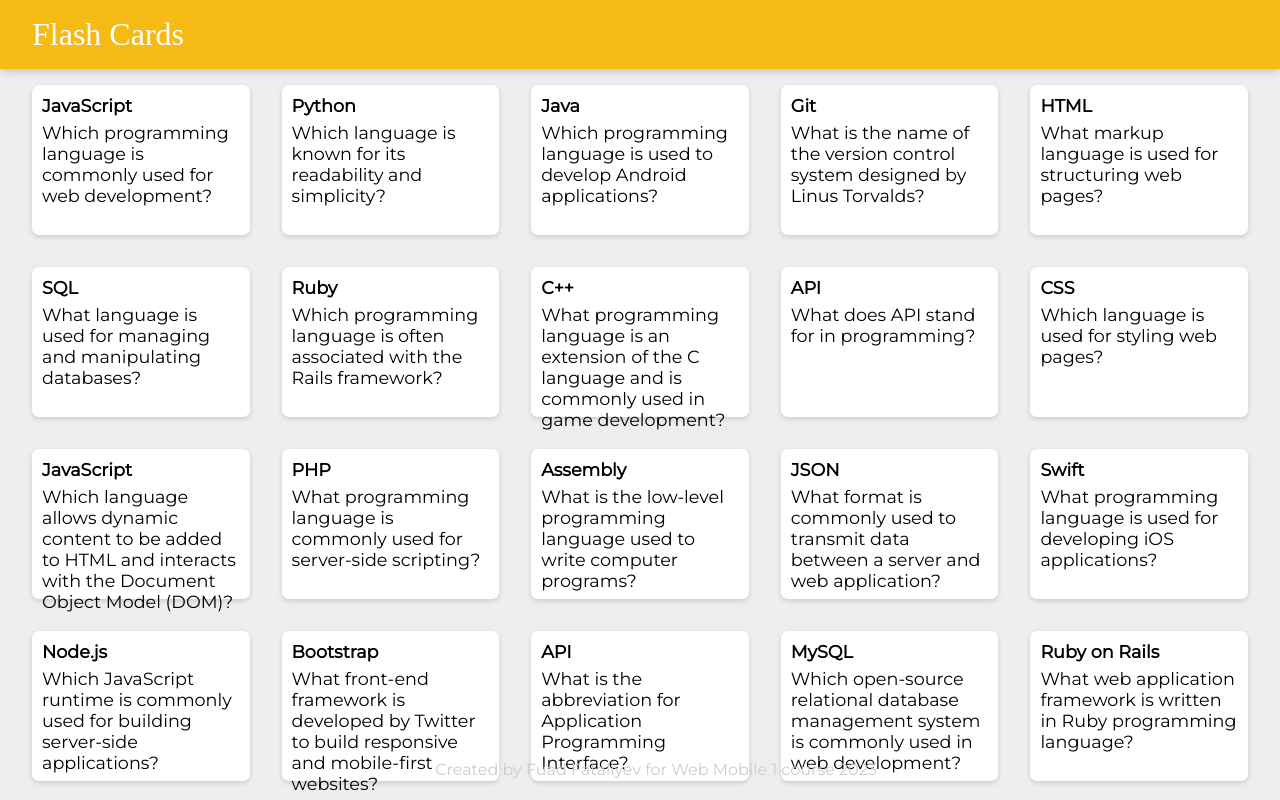
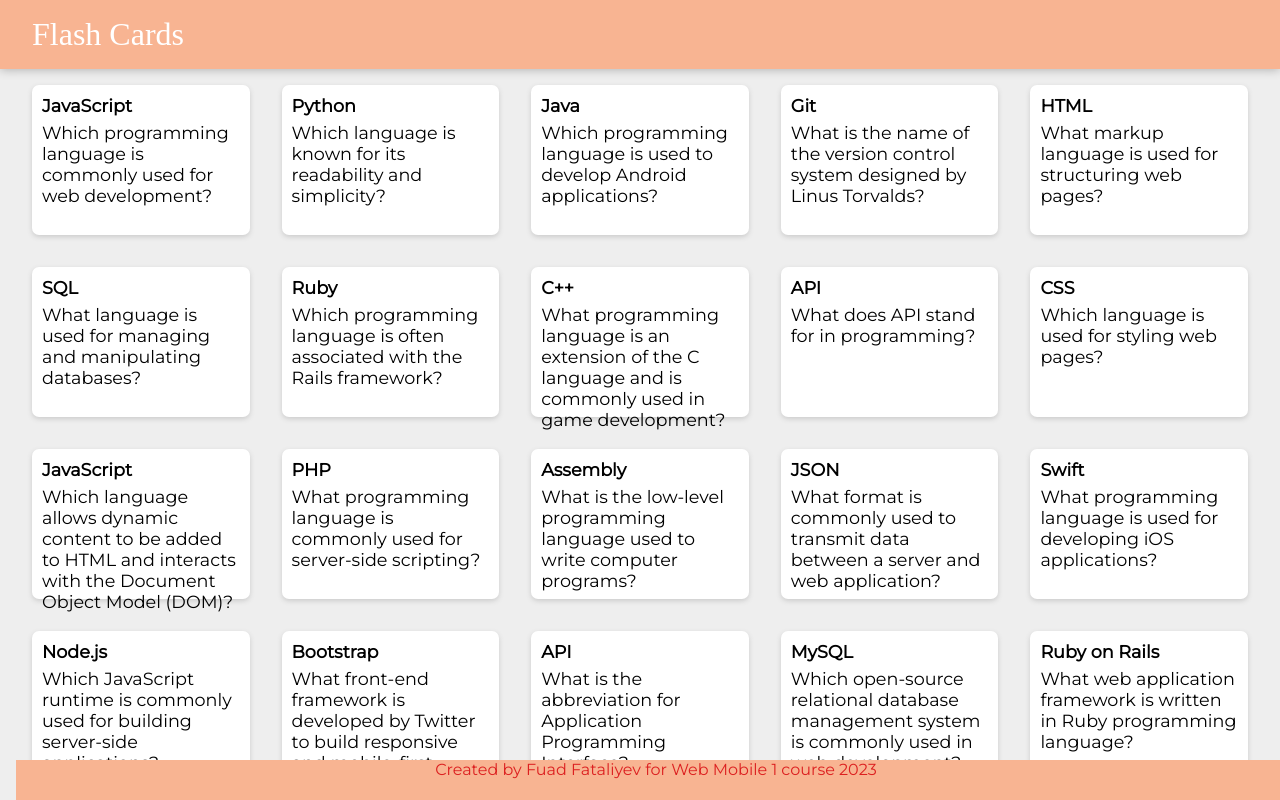
Before and after one commit to daufilataf/WebMobileAssignment3, a React (Create React App) app: page / in a window 1280 px wide. Built offline with nearby package versions, Linux system fonts and the light colour scheme; a web font is replaced by a local one.

Commit message:
change some colors

```diff
--- a/public/styles.css
+++ b/public/styles.css
@@ -12,7 +12,7 @@
   }
 
   header {
-    background-color: #f5ba13;
+    background-color: #f8b492;
     margin: auto -16px;
     padding: 16px 32px;
     box-shadow: 0 0 10px 0 rgba(0, 0, 0, 0.3);
@@ -30,10 +30,12 @@
     bottom: 0;
     width: 100%;
     height: 2.5rem;
+    background-color: #f8b492;
+
   }
 
   footer p {
-    color: #ccc;
+    color: rgb(220, 32, 32);
   }
   /* .note {
     background: #fff;
```
